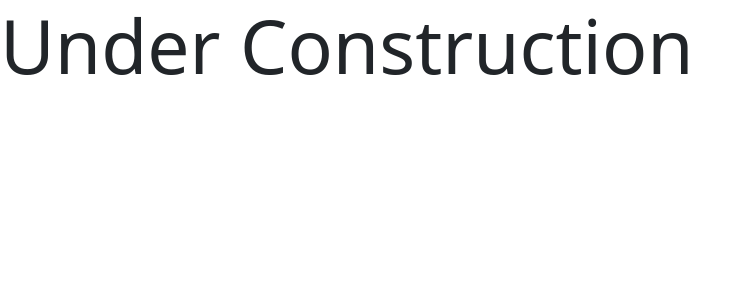
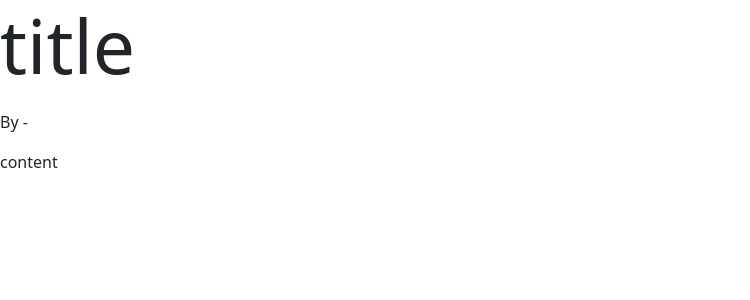
Before and after one commit to lorenzjdr/website, a React (Vite) app: page /website/blog/1 in a window 1280 px wide. Shown: the top 300 px of the page, without its empty margins (0-750 px from the left). Built offline with nearby package versions, Linux system fonts and the light colour scheme.

Commit message:
Added stuff to change later

```diff
--- a/src/Pages/Blog/Blog.tsx
+++ b/src/Pages/Blog/Blog.tsx
@@ -1,9 +1,22 @@
+import { useParams } from 'react-router-dom';
 
 const Blog = () =>
 {
-   return (
-      <h1>Under Construction</h1>
-   );
+   const {id} = useParams();
+  return (
+    <div className="blog-post">
+
+      <div className="blog-title">
+        <h1>title</h1>
+        <p>By  - </p>
+      </div>
+
+        <div className = "blog-content">
+          <p>content</p>
+        </div>
+
+    </div>
+  );
 }
 
 export default Blog;
```
